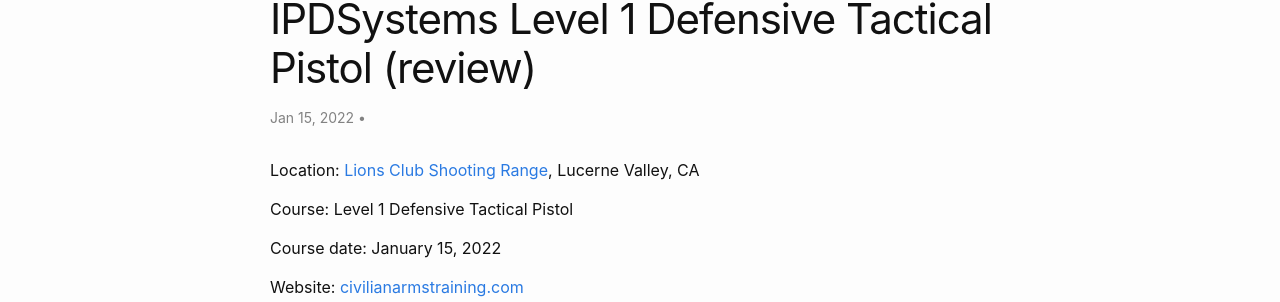
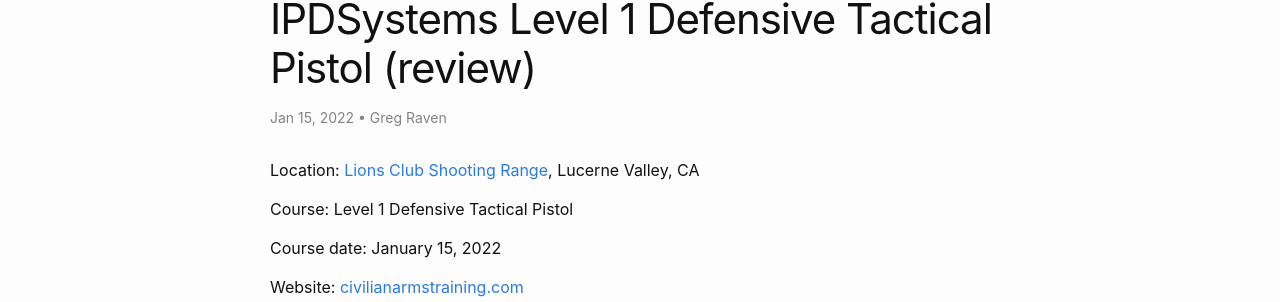
Before and after one commit to greg-raven/oam, a Jekyll site: the page built from _posts/2022-01-15-cats-review.md, in a window 1280 px wide and 900 px high. Shown: the part 145-447 px from the top of the window. Built offline with Jekyll 4.4.1, drawn with Linux system fonts in a browser that asks for light colours.

Commit message:
Update 2022-01-15-cats-review.md

```diff
--- a/_posts/2022-01-15-cats-review.md
+++ b/_posts/2022-01-15-cats-review.md
@@ -3,6 +3,8 @@
 layout: post
 categories:
 - other
+tags:
+- Greg Raven
 ---
 
 Location: [Lions Club Shooting Range](https://lvlionsclub.com), Lucerne Valley, CA
```
